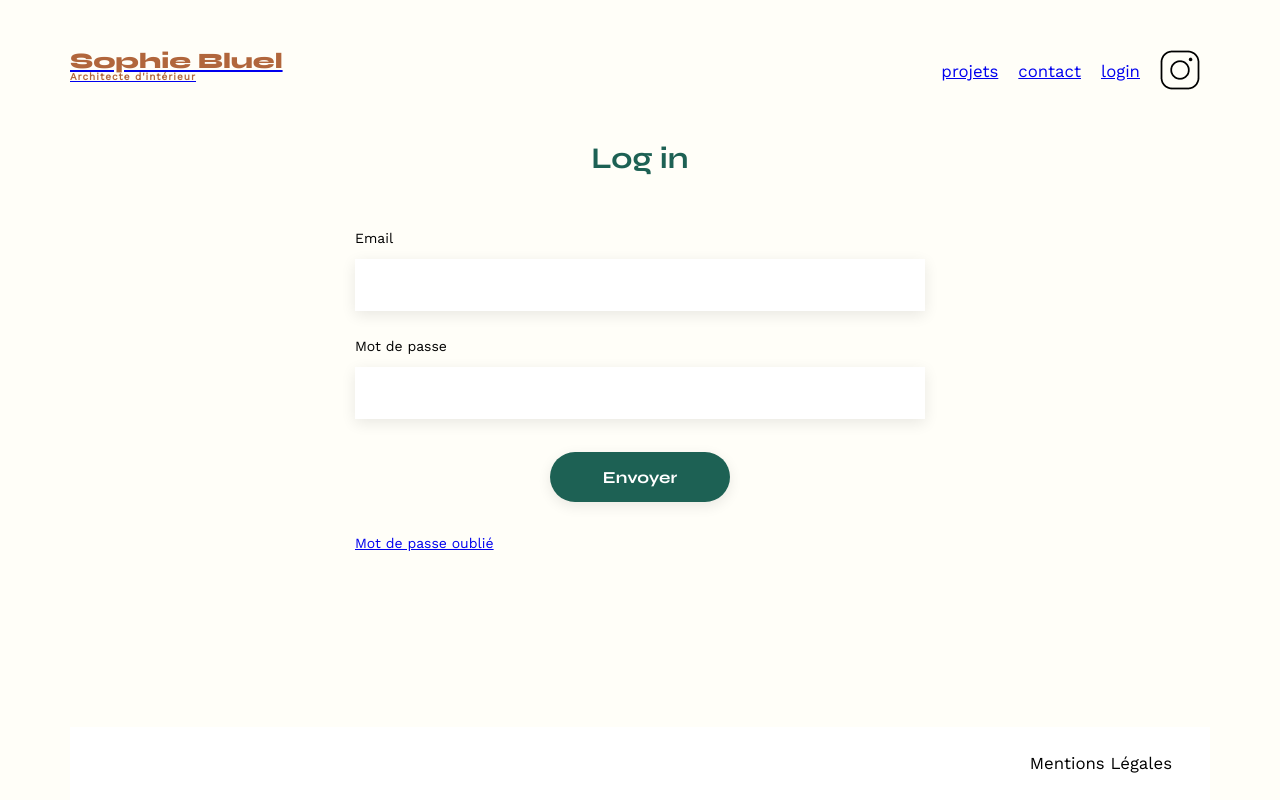
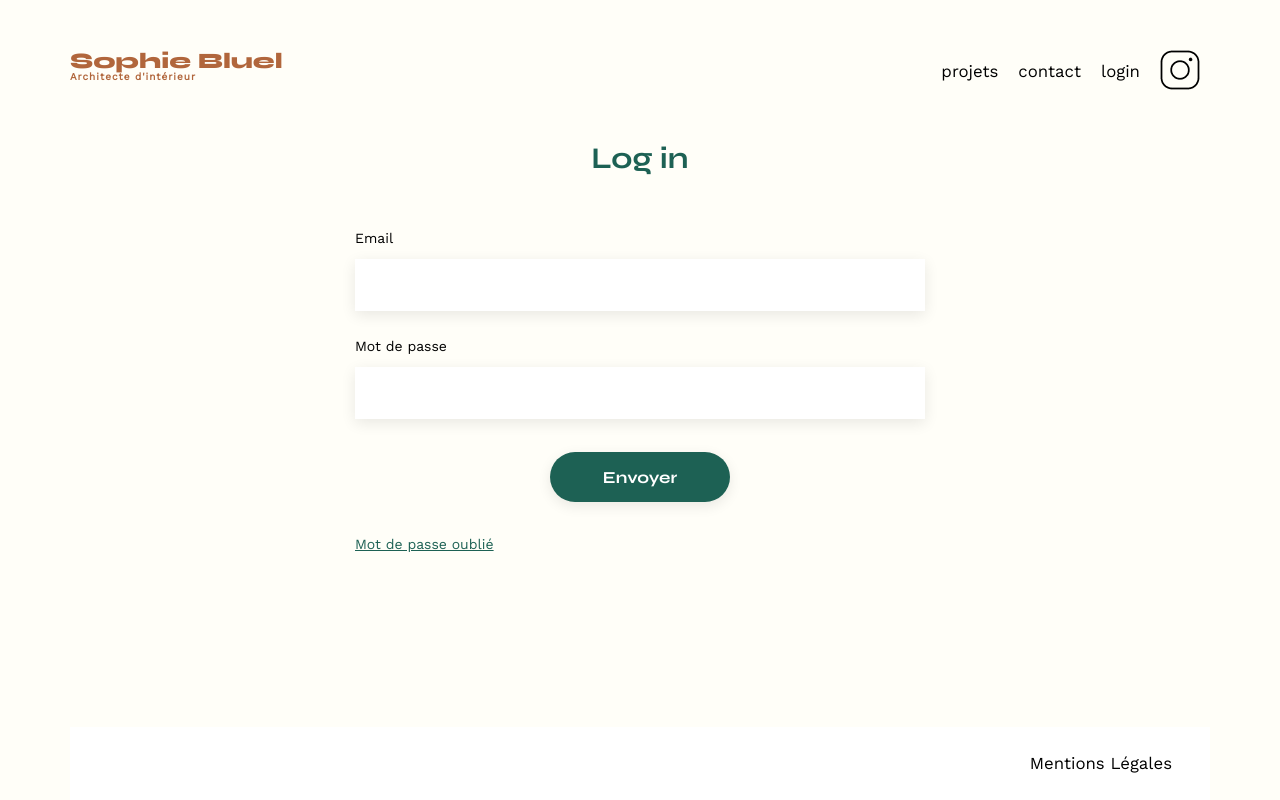
Before and after one commit to Gilles-Lucien/Portfolio-architecte-sophie-bluel, a plain HTML site: page FrontEnd/login.html in a window 1280 px wide. Drawn offline with nearby package versions, Linux system fonts and the light colour scheme; no server answers.

Commit message:
Update style.css with new colors and header link styles

```diff
--- a/FrontEnd/assets/style.css
+++ b/FrontEnd/assets/style.css
@@ -132,6 +132,7 @@ table {
 :root {
   --backgroungColor: #fffef8;
   --mainColor: #1d6154;
+  --secondaryColor: #1D6154;
   --footerColor: #ffffff;
 }
 
@@ -148,6 +149,12 @@ header {
   justify-content: space-between;
   margin: 50px 0;
 }
+
+header a {
+  all: unset;
+  cursor: pointer;
+}
+
 section {
   margin: 50px 0;
 }
@@ -182,6 +189,7 @@ nav li {
   padding: 0 10px;
   font-size: 1.2em;
 }
+
 
 li:hover {
   color: #b1663c;
@@ -286,6 +294,16 @@ li:hover {
   box-shadow: 0px 4px 14px rgba(0, 0, 0, 0.09);
 }
 
+.sectionForm a {
+  color: var(--secondaryColor);
+  font-family: Work Sans;
+  font-size: 14px;
+  font-style: normal;
+  font-weight: 500;
+  line-height: normal;
+  text-decoration-line: underline;
+}
+
 input[type="submit"] {
   font-family: "Syne";
   font-weight: 700;
```
